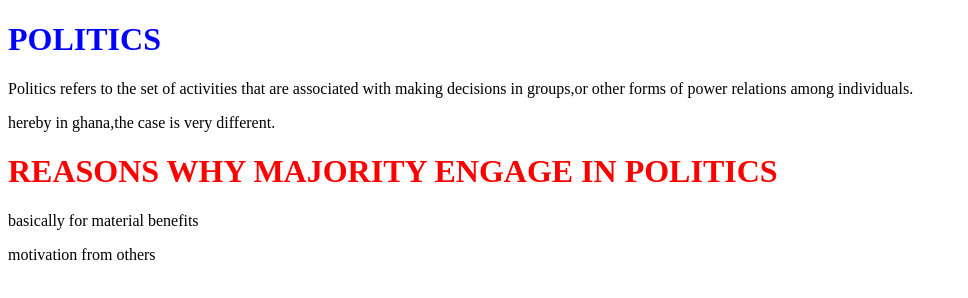
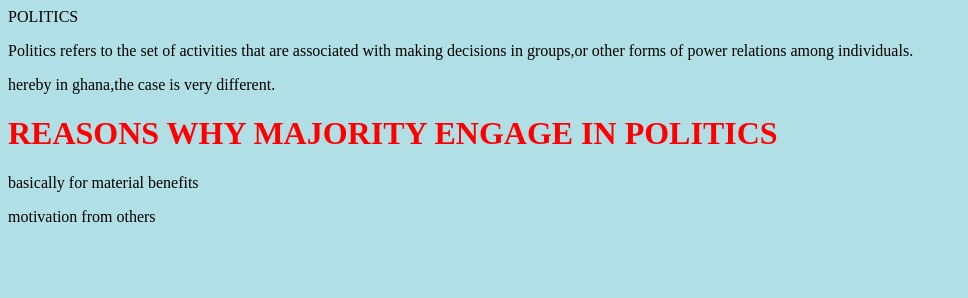
Before and after one commit to nyakoteysuzzy/poll, a plain HTML site: page index.html in a window 1280 px wide. Shown: the whole page, without its empty margins (0-968 px from the left). Drawn offline with Linux system fonts and the light colour scheme.

Commit message:
Update index.html

```diff
--- a/index.html
+++ b/index.html
@@ -6,7 +6,7 @@
     <title>Document</title>
 
 </head>
-<body>
+<body style="background-color:powderblue;>
     <h1 style="color:blue;">
         POLITICS
     </h1>
```
